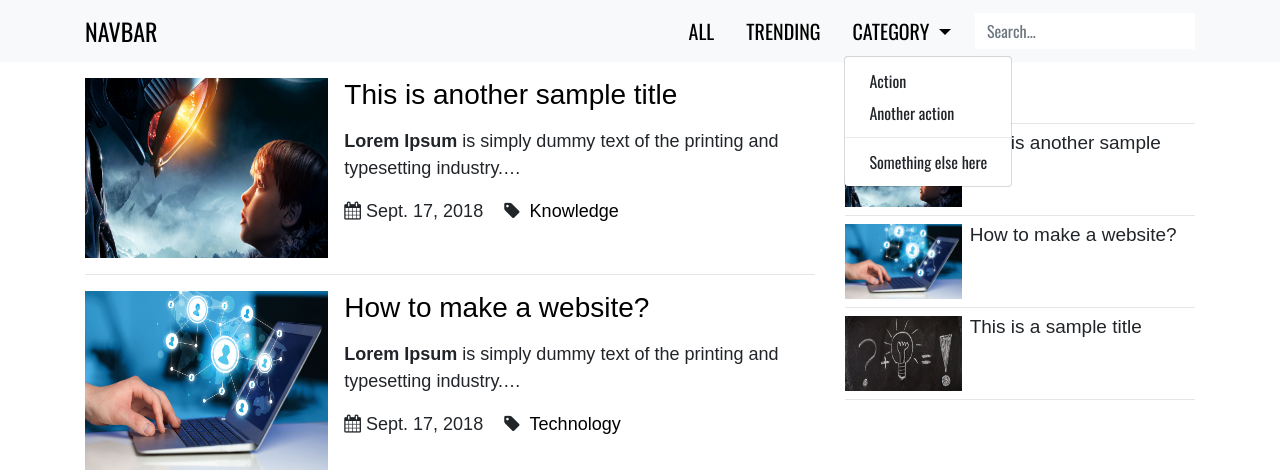
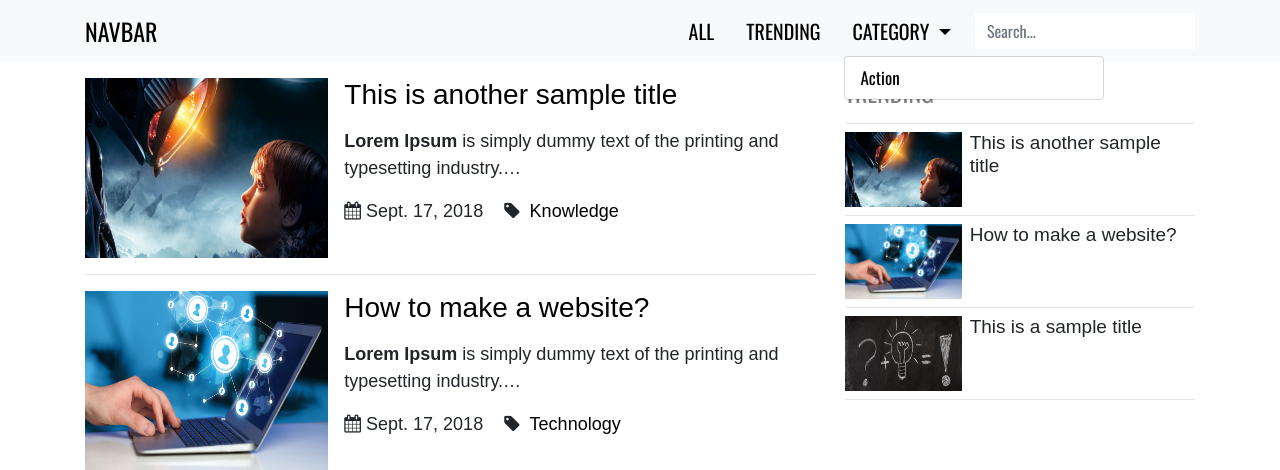
Before and after one commit to Vikram-Git/BlogIt, a Django app: page /posts/ in a window 1280 px wide, after a click on "CATEGORY". Shown: the top 470 px of the page. Run offline with Django 3.2, Linux system fonts and the light colour scheme; data comes from the database, SQL or seed files in the repository; some libraries are stand-ins or nearby versions; some web fonts are replaced.

Commit message:
dropdown menu styling done

```diff
--- a/static_files/css/base.css
+++ b/static_files/css/base.css
@@ -65,5 +65,20 @@ body {
 }
 
 .active {
-    opacity: 0.5;
+    opacity: 0.7;
 }
+
+.custom-menu {
+    width: 260px;
+    overflow: hidden;
+}
+
+.custom-menu a {
+    text-decoration: none;
+    color: black;
+    font-size: 17px;
+}
+
+.custom-menu a:hover {
+    opacity: 0.7;
+}
--- a/templates/base_nav_menu.html
+++ b/templates/base_nav_menu.html
@@ -9,11 +9,12 @@
         <a class="nav-link unstyled-link dropdown-toggle" href="#" id="navbarDropdown" role="button" data-toggle="dropdown" aria-haspopup="true" aria-expanded="false">
             CATEGORY
         </a>
-        <div class="dropdown-menu" aria-labelledby="navbarDropdown">
-            <a class="dropdown-item" href="#">Action</a>
-            <a class="dropdown-item" href="#">Another action</a>
-            <div class="dropdown-divider"></div>
-            <a class="dropdown-item" href="#">Something else here</a>
+        <div class="dropdown-menu custom-menu" aria-labelledby="navbarDropdown">
+            <div class="row mx-0">
+                <div class="col-md-4">
+                    <a href="#">Action</a>
+                </div>
+            </div>
         </div>
     </li>
 </ul>
```
